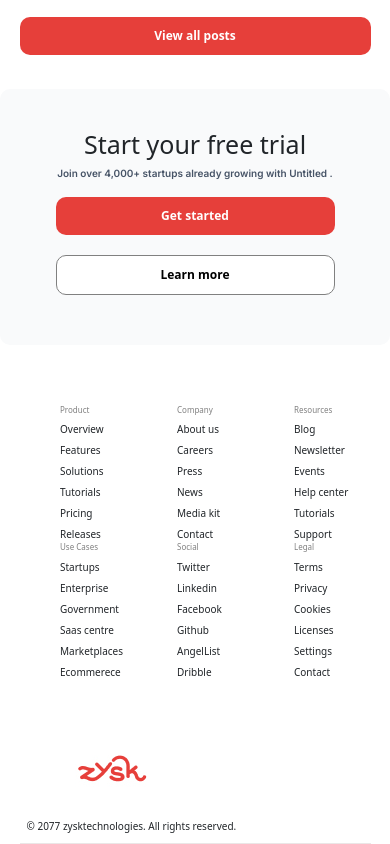
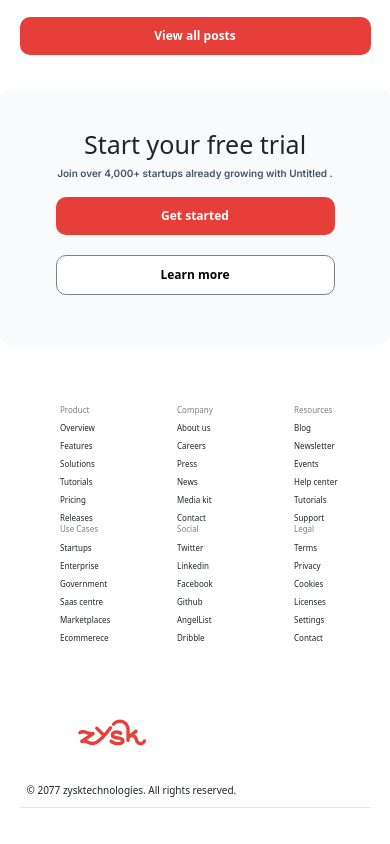
Before and after one commit to AMMRISHA/Zysk-Technologies, a React (Vite) app: page / in a window 390 px wide. Shown: the part 4112-4956 px from the top of the page. After the commit the page ends 4920 px from the top, so only its background shows below. Built offline with nearby package versions, Linux system fonts and the light colour scheme.

Commit message:
6th commit

```diff
--- a/src/components/style.css
+++ b/src/components/style.css
@@ -102,7 +102,7 @@ flex-wrap: wrap;
 
 }
 .footerdes ul li{
-  font-size: clamp(10px, 2vw, 14px);
+  font-size: clamp(8px, 2vw, 11px);
     gap: 6px;
     display: flex
 ;
@@ -175,6 +175,11 @@ text-align: center;
     width: 200px;
   }
 }
+@media (max-width:800px) {
+  .footerdes ul{
+
+  }
+}
 @media (max-width:500px) {
   .freq{
     width: 90%;
```
